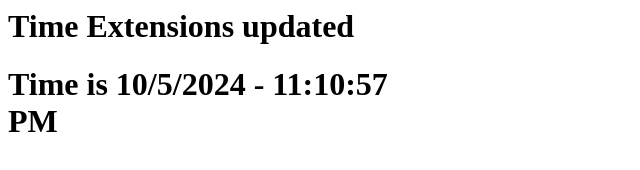
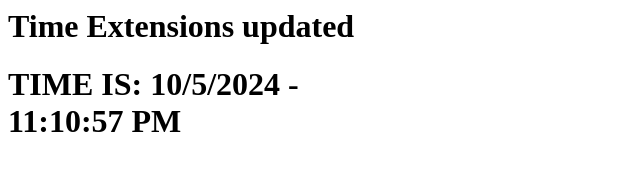
Before and after one commit to prakashchoudhary07/time-browser-extension, a browser extension: page index.html in a window 1280 px wide. Shown: the whole page, without its empty margins (0-640 px from the left). Drawn offline with Linux system fonts and the light colour scheme.

Commit message:
chore: update time stype

```diff
--- a/index.html
+++ b/index.html
@@ -3,7 +3,7 @@
 <body>
     <div style="width: 400px;">
         <h1>Time Extensions updated</h1>
-        <h1> Time is <span id="time"> </span></h1>
+        <h1> TIME IS: <span id="time"> </span></h1>
     </div>
 </body>
 <script src="popup.js"></script>
```
Also changed, not shown: manifest.json.
